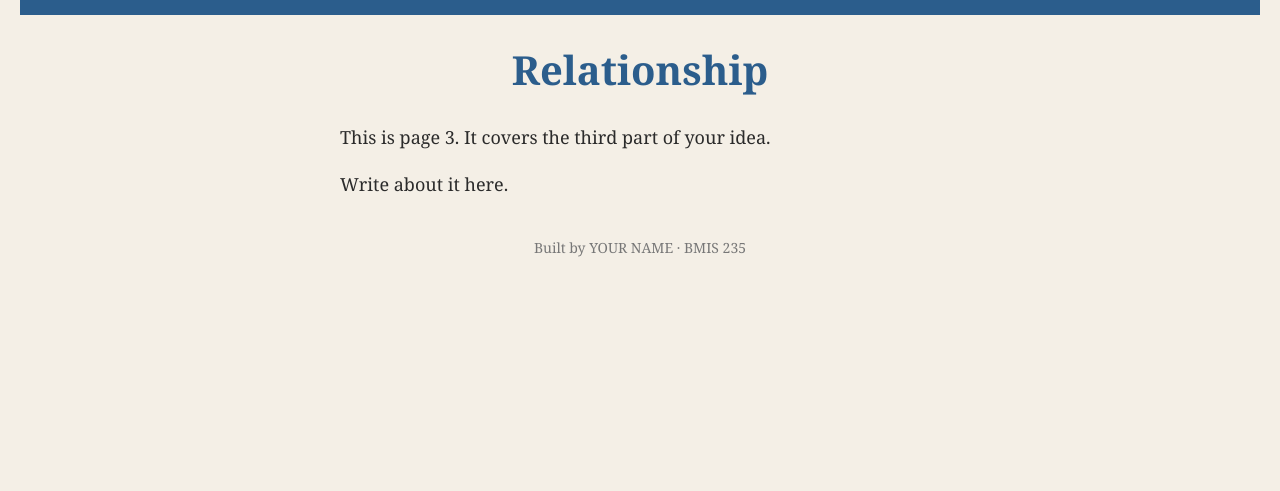
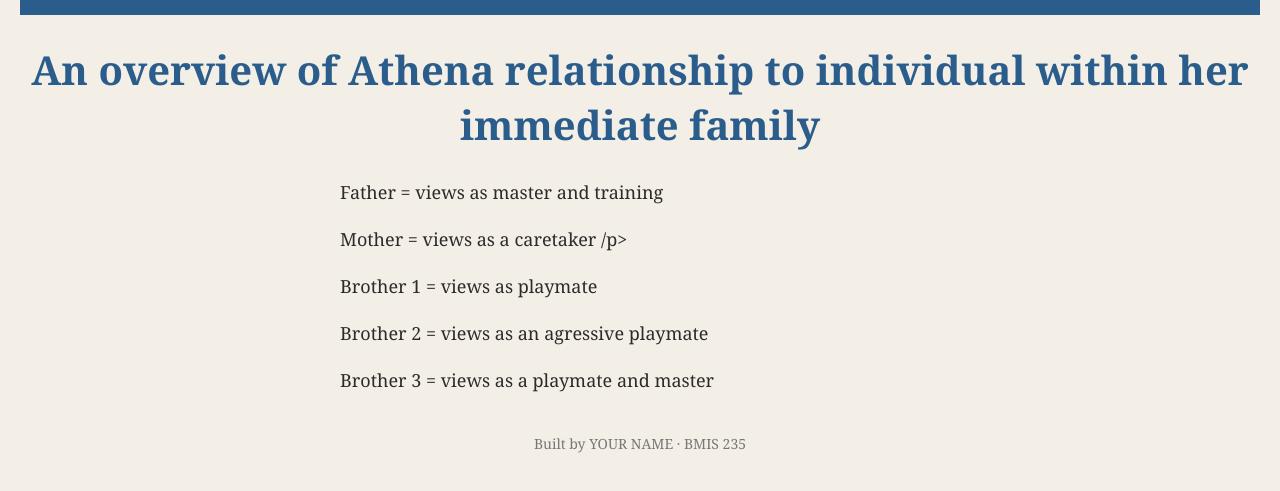
Before and after one commit to HorsmanCode/bmis235-html-3, a plain HTML site: page relationship.html in a window 1280 px wide. Shown: the part 71-562 px from the top of the page. Drawn offline with Linux system fonts and the light colour scheme.

Commit message:
Revise relationship section with family overview
Updated content to provide an overview of Athena's relationships with her family members.

```diff
--- a/relationship.html
+++ b/relationship.html
@@ -26,9 +26,12 @@ Author: Nathaniel Horsman
     <a href="relationship.html"><img src="img/relationship.png" alt="relationship"></a>
 </nav>
 
-<h1>Relationship</h1>
-<p>This is page 3. It covers the third part of your idea.</p>
-<p>Write about it here.</p>
+<h1> An overview of Athena relationship to individual within her immediate family</h1>
+<p>Father = views as master and training</p>
+<p>Mother = views as a caretaker /p>
+<p>Brother 1 = views as playmate</p>
+<p>Brother 2 = views as an agressive playmate</p>
+<p>Brother 3 = views as a playmate and master</p>
 
 <!-- Footer: fill in your name -->
 <footer>Built by YOUR NAME &middot; BMIS 235</footer>
```
